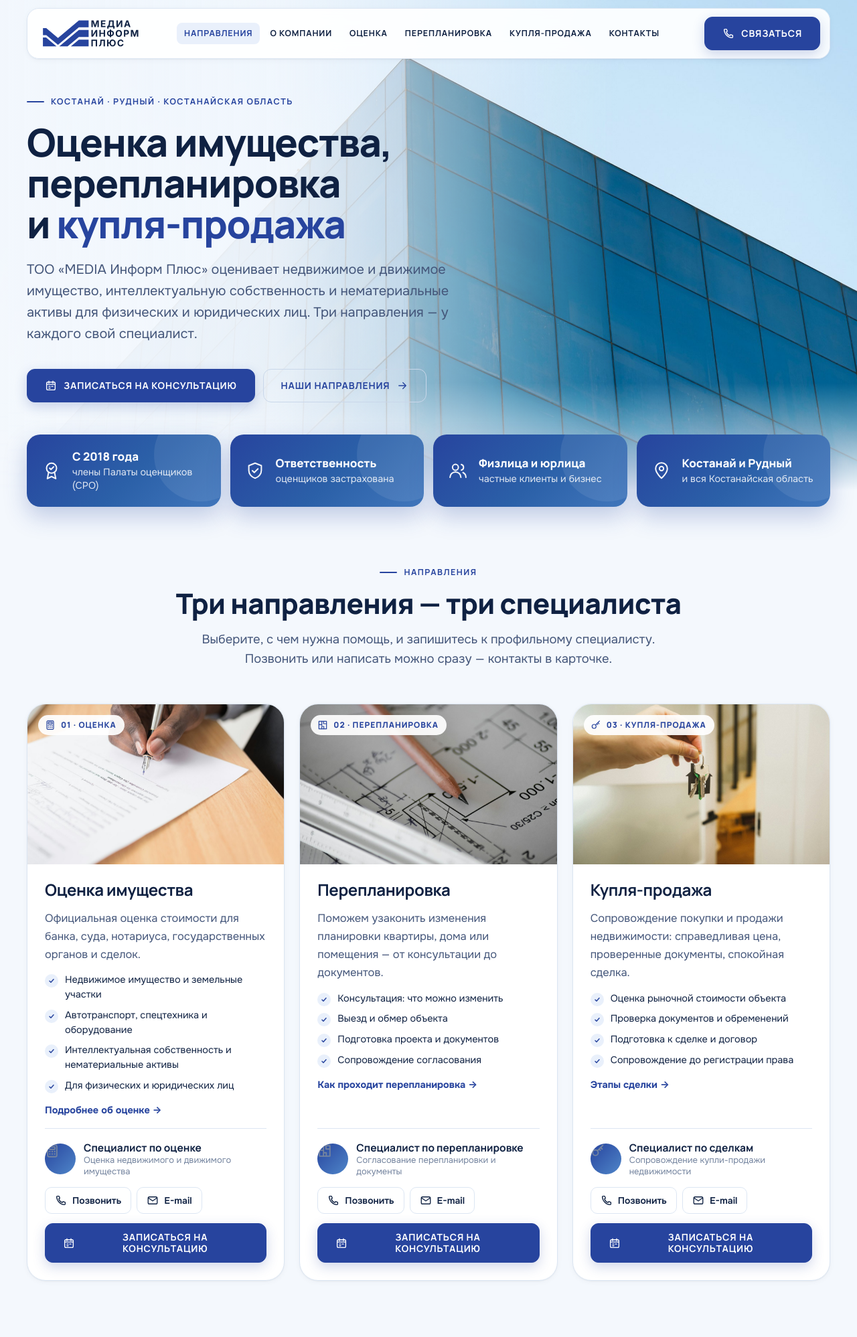
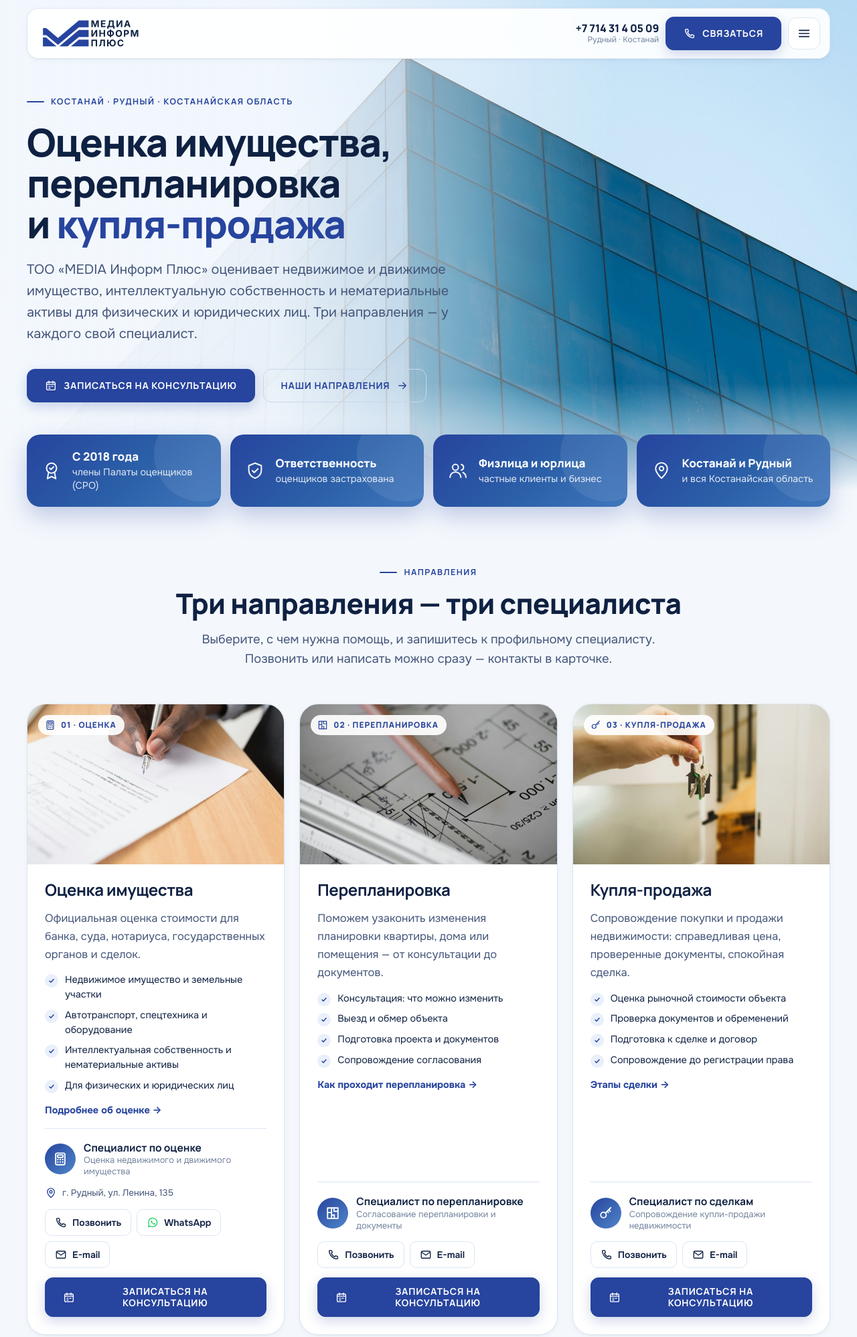
Before and after one commit to Ruslan-Imakanov/Agenstvo-nedvij, a PHP site: page / in a window 1280 px wide. Shown: the top 1997 px of the page at 67% size. Run offline with PHP 8.4, Linux system fonts and the light colour scheme.

Commit message:
mip: общий номер в шапке на любой ширине, контакты оценки, блок «Наши партнёры»
- Шапка: общий городской номер +7 714 31 4 05 09 виден всегда (раньше скрывался уже 1360 px —
  на телефонах и ноутбуках). Меню уходит в «бургер» уже 1360 px, на телефонах номер стоит
  на месте кнопки «Связаться»; проверено на ширинах 320–1440 без переполнения.
- Оценка: свой телефон и WhatsApp +7 708 341 35 60, почта, адрес (Рудный, ул. Ленина, 135)
  в карточке направления.
- Блок «Наши партнёры» перед контактами: ТОО «Успех Проект» (архитектор, перепланировка),
  данные — из site.config.js (partners), временный логотип в img/partners/.
- Номер и почта компании подставляются из конфига и туда, где внутри ссылки есть иконка.
- Аватар специалиста: иконка/инициалы снова по центру (правило подписи цепляло и аватар).

Co-Authored-By: Claude Opus 5.5 <noreply@anthropic.com>
Claude-Session: https://claude.ai/code/session_013c1q7rmAPBedykUTJ4EorK

```diff
--- a/public/app.js
+++ b/public/app.js
@@ -63,7 +63,8 @@ function whoHtml(s) {
 function renderSpecs() {
   $$('[data-spec]').forEach(box => {
     const s = contactsOf(box.dataset.spec);
-    box.innerHTML = `${whoHtml(s)}<div class="links">${linksHtml(s, { compact: true })}</div>
+    const addr = s.address ? `<p class="addr">${icon('pin')}${esc(s.address)}</p>` : '';
+    box.innerHTML = `${whoHtml(s)}${addr}<div class="links">${linksHtml(s, { compact: true })}</div>
       <button class="btn block" type="button" data-contact="${s.dir}">${icon('calendar')}Записаться на консультацию</button>`;
   });
   const list = $('[data-specs-list]');
@@ -76,9 +77,34 @@ function renderSpecs() {
       return `<div class="row"><span>${esc(s.title)}${s.name ? ' — ' + esc(s.name) : ''}</span>${link}</div>`;
     }).join('');
   }
-  $$('[data-co-phone]').forEach(a => { a.href = 'tel:' + SITE.company.phoneHref; if (!a.children.length) a.textContent = SITE.company.phone; });
-  $$('[data-co-email]').forEach(a => { a.href = 'mailto:' + SITE.company.email; if (!a.children.length) a.textContent = SITE.company.email; });
+  // Текст — в самой ссылке или, если внутри есть иконка, в её <b> (телефон) / <span> (почта)
+  $$('[data-co-phone]').forEach(a => { a.href = 'tel:' + SITE.company.phoneHref; const t = a.children.length ? $('b', a) : a; if (t) t.textContent = SITE.company.phone; });
+  $$('[data-co-email]').forEach(a => { a.href = 'mailto:' + SITE.company.email; const t = a.children.length ? $('span', a) : a; if (t) t.textContent = SITE.company.email; });
   $$('[data-co-hours]').forEach(el => { if (SITE.company.hours) el.textContent = SITE.company.hours; else el.hidden = true; });
+}
+
+// Блок «Наши партнёры»; без партнёров прячем и блок, и ссылки на него
+function renderPartners() {
+  const box = $('[data-partners]');
+  if (!box) return;
+  const list = SITE.partners || [];
+  [box.closest('section'), ...$$('a[href="#partners"]').map(a => a.closest('li') || a)]
+    .forEach(el => { el.style.display = list.length ? '' : 'none'; });
+  const phone = ph => {
+    const href = telHref(ph);
+    return href ? `<a class="chip-btn" href="tel:${href}">${icon('phone')}${esc(ph)}</a>` : `<span class="chip-btn">${icon('phone')}${esc(ph)}</span>`;
+  };
+  box.innerHTML = list.map(p => `<article class="partner${p.logo ? '' : ' no-logo'}">
+      ${p.logo ? `<div class="logo-box"><img src="img/${esc(p.logo)}" alt="Логотип ${esc(p.name)}" loading="lazy"></div>` : ''}
+      <div class="info">
+        ${p.role ? `<span class="tag">${esc(p.role)}</span>` : ''}
+        <h3>${esc(p.name)}</h3>
+        ${p.lead ? `<p class="lead">${esc(p.lead)}</p>` : ''}
+        ${p.services?.length ? `<ul class="ticks">${p.services.map(x => `<li>${esc(x)}</li>`).join('')}</ul>` : ''}
+        ${p.address ? `<p class="addr">${icon('pin')}${esc(p.address)}</p>` : ''}
+        <div class="links">${(p.phones || []).map(phone).join('')}${p.email ? `<a class="chip-btn" href="mailto:${esc(p.email)}">${icon('mail')}${esc(p.email)}</a>` : ''}</div>
+      </div>
+    </article>`).join('');
 }
 
 // ---------- Форма записи ----------
@@ -324,6 +350,7 @@ if ('IntersectionObserver' in window && !matchMedia('(prefers-reduced-motion: re
 
 // ---------- Старт ----------
 renderSpecs();
+renderPartners();
 $$('[data-inline-form]').forEach(box => { box.innerHTML = formHtml(box.dataset.inlineForm || 'valuation'); mountForm(box); });
 $$('[data-year]').forEach(el => { el.textContent = new Date().getFullYear(); });
 if (location.hash === '#contact') openModal();
--- a/public/index.html
+++ b/public/index.html
@@ -77,7 +77,7 @@
         <a href="#contacts">Контакты</a>
       </nav>
       <div class="tools">
-        <a class="h-phone" href="tel:+77143140509" data-co-phone><b>8 71431 4 05 09</b><span>Рудный · Костанай</span></a>
+        <a class="h-phone" href="tel:+77143140509" data-co-phone><b>+7 714 31 4 05 09</b><span>Рудный · Костанай</span></a>
         <button class="btn btn-contact" type="button" data-contact><svg class="ic" aria-hidden="true"><use href="#i-phone"/></svg><span class="txt">Связаться</span></button>
         <button class="burger" type="button" data-menu aria-expanded="false" aria-controls="mnav" aria-label="Открыть меню"><svg class="ic" aria-hidden="true"><use href="#i-menu"/></svg></button>
       </div>
@@ -95,10 +95,11 @@
     <a href="#replan">Перепланировка<svg class="ic" aria-hidden="true"><use href="#i-chevron"/></svg></a>
     <a href="#deals">Купля-продажа<svg class="ic" aria-hidden="true"><use href="#i-chevron"/></svg></a>
     <a href="#faq">Вопросы и ответы<svg class="ic" aria-hidden="true"><use href="#i-chevron"/></svg></a>
+    <a href="#partners">Партнёры<svg class="ic" aria-hidden="true"><use href="#i-chevron"/></svg></a>
     <a href="#contacts">Контакты<svg class="ic" aria-hidden="true"><use href="#i-chevron"/></svg></a>
   </nav>
   <div class="foot">
-    <a class="tel" href="tel:+77143140509" data-co-phone>8 71431 4 05 09</a>
+    <a class="tel" href="tel:+77143140509" data-co-phone>+7 714 31 4 05 09</a>
     <small>Костанай, ул. Тауэлсиздик, 70 · Рудный, ул. Ленина, 135</small>
     <button class="btn block" type="button" data-contact><svg class="ic" aria-hidden="true"><use href="#i-calendar"/></svg>Записаться на консультацию</button>
   </div>
@@ -430,7 +431,7 @@
         <details class="qa"><summary>Работаете ли вы с юридическими лицами?<span class="pm"><svg class="ic" aria-hidden="true"><use href="#i-plus"/></svg></span></summary>
           <div class="a">Да. Наши клиенты — крупные предприятия региона, малый и средний бизнес, а также частные лица Рудного, Костаная и Костанайской области.</div></details>
         <details class="qa"><summary>Где вы находитесь?<span class="pm"><svg class="ic" aria-hidden="true"><use href="#i-plus"/></svg></span></summary>
-          <div class="a">Костанай, ул. Тауэлсиздик, д. 70, вп. 43 и Рудный, ул. Ленина, 135. Телефон: <a href="tel:+77143140509" data-co-phone>8 71431 4 05 09</a>.</div></details>
+          <div class="a">Костанай, ул. Тауэлсиздик, д. 70, вп. 43 и Рудный, ул. Ленина, 135. Телефон: <a href="tel:+77143140509" data-co-phone>+7 714 31 4 05 09</a>.</div></details>
       </div>
     </div>
   </section>
@@ -454,6 +455,17 @@
     </div>
   </section>
 
+  <!-- Партнёры (карточки — из site.config.js) -->
+  <section class="section white" id="partners" aria-labelledby="partners-title">
+    <div class="wrap">
+      <div class="head center reveal">
+        <span class="eyebrow">Партнёры</span>
+        <h2 id="partners-title">Наши партнёры</h2>
+      </div>
+      <div class="partners reveal-group" data-partners></div>
+    </div>
+  </section>
+
   <!-- Контакты -->
   <section class="section tight" id="contacts" aria-labelledby="contacts-title">
     <div class="wrap">
@@ -466,7 +478,7 @@
         <div class="office main">
           <div class="lines">
             <span class="city">Связаться с нами</span>
-            <a class="c-line" href="tel:+77143140509" data-co-phone><svg class="ic" aria-hidden="true"><use href="#i-phone"/></svg><b>8 71431 4 05 09</b></a>
+            <a class="c-line" href="tel:+77143140509" data-co-phone><svg class="ic" aria-hidden="true"><use href="#i-phone"/></svg><b>+7 714 31 4 05 09</b></a>
             <a class="c-line" href="mailto:mediaocenka@mail.ru" data-co-email><svg class="ic" aria-hidden="true"><use href="#i-mail"/></svg><span>mediaocenka@mail.ru</span></a>
             <span class="c-line" data-co-hours hidden></span>
           </div>
@@ -510,12 +522,13 @@
           <li><a href="#replan">Перепланировка</a></li>
           <li><a href="#deals">Купля-продажа</a></li>
           <li><a href="#faq">Вопросы и ответы</a></li>
+          <li><a href="#partners">Партнёры</a></li>
         </ul>
       </div>
       <div>
         <h4>Контакты</h4>
         <ul>
-          <li><a href="tel:+77143140509" data-co-phone>8 71431 4 05 09</a></li>
+          <li><a href="tel:+77143140509" data-co-phone>+7 714 31 4 05 09</a></li>
           <li><a href="mailto:mediaocenka@mail.ru" data-co-email>mediaocenka@mail.ru</a></li>
           <li>г. Костанай, ул. Тауэлсиздик, д. 70, вп. 43</li>
           <li>г. Рудный, ул. Ленина, 135</li>
--- a/public/site.config.js
+++ b/public/site.config.js
@@ -6,13 +6,14 @@
 // и WhatsApp сайт соберёт сам. WhatsApp — номер, к которому он привязан (можно тот же, что телефон).
 // Telegram и Instagram — имя без @ (например, «media_ocenka»).
 // Фото специалиста — файл в папке img/team/ (квадратное, от 300×300), например «team/ivanova.jpg».
+// Адрес специалиста — где он принимает; показывается в карточке направления.
 
 export const SITE = {
   company: {
     name: 'MEDIA Информ Плюс',
     legal: 'ТОО «MEDIA Информ Плюс»',
     bin: '',
-    phone: '8 71431 4 05 09',
+    phone: '+7 714 31 4 05 09',  // общий городской номер, стоит в шапке сайта
     phoneHref: '+77143140509',   // городской номер Рудного: 8 (71431) 4-05-09
     email: 'mediaocenka@mail.ru',
     hours: '',                   // например «Пн–Пт, 9:00–18:00»
@@ -30,11 +31,12 @@ export const SITE = {
       about: 'Оценка недвижимого и движимого имущества',
       name: '',        // ФИО, например «Айгерим Сапарова»
       photo: '',
-      phone: '',
-      whatsapp: '',
+      phone: '+7 708 341 35 60',
+      whatsapp: '+7 708 341 35 60',  // на этот номер позже подключат CRM
       telegram: '',
       instagram: '',
-      email: ''
+      email: 'mediaocenka@mail.ru',
+      address: 'г. Рудный, ул. Ленина, 135'
     },
     replan: {
       title: 'Перепланировка',
@@ -46,7 +48,8 @@ export const SITE = {
       whatsapp: '',
       telegram: '',
       instagram: '',
-      email: ''
+      email: '',
+      address: ''
     },
     deals: {
       title: 'Купля-продажа',
@@ -58,9 +61,30 @@ export const SITE = {
       whatsapp: '',
       telegram: '',
       instagram: '',
-      email: ''
+      email: '',
+      address: ''
     }
   },
+
+  // Блок «Наши партнёры». Логотип — файл в папке img/partners/. Новый партнёр — ещё один объект
+  // в списке; пустой список — блок на сайте не показывается.
+  partners: [
+    {
+      name: 'ТОО «Успех Проект»',
+      role: 'Архитектор · перепланировка',
+      logo: 'partners/uspekh-proekt.jpg',   // временный, клиент пришлёт новый
+      lead: 'Поможет вам узаконить перепланировку квартиры:',
+      services: [
+        'Обследование строительных конструкций недвижимости',
+        'Получение архитектурно-планировочного задания',
+        'Изготовление проектов',
+        'Изготовление и согласование акта ввода в эксплуатацию'
+      ],
+      address: 'г. Рудный, ул. Ленина, 135, каб. 9',
+      phones: ['+7 714 31 4 09 88', '+7 701 524 73 72', '+7 747 648 63 55'],
+      email: 'galinaserb@bk.ru'
+    }
+  ],
 
   // Куда уходит заявка из формы. Воркер (worker.js) пересылает её в Telegram, когда в настройках
   // Cloudflare заданы TG_TOKEN и TG_CHAT. Пока они не заданы, после отправки посетитель
--- a/public/styles.css
+++ b/public/styles.css
@@ -118,7 +118,7 @@ ul, ol { margin: 0; padding: 0; }
 .logo img { height: 42px; width: auto; }
 .nav { display: flex; align-items: center; gap: 4px; margin: 0 auto; min-width: 0; }
 .nav a {
-  padding: 10px 11px; border-radius: 8px; color: var(--ink); white-space: nowrap;
+  padding: 10px 8px; border-radius: 8px; color: var(--ink); white-space: nowrap;
   font: 700 12.5px/1 var(--font-head); letter-spacing: .07em; text-transform: uppercase;
   transition: color .2s, background .2s;
 }
@@ -282,7 +290,9 @@ ul, ol { margin: 0; padding: 0; }
 .ava img { width: 100%; height: 100%; object-fit: cover; }
 .ava .ic { width: 22px; height: 22px; stroke-width: 2; }
 .spec .who b { display: block; font: 700 15.5px/1.3 var(--font-head); }
-.spec .who span { display: block; font-size: 13px; color: var(--ink-3); line-height: 1.35; }
+.spec .who > div > span { display: block; font-size: 13px; color: var(--ink-3); line-height: 1.35; }
+.spec .addr { display: flex; align-items: flex-start; gap: 8px; font-size: 13.5px; line-height: 1.4; color: var(--ink-2); }
+.spec .addr .ic { width: 18px; height: 18px; color: var(--brand); }
 .links { display: flex; flex-wrap: wrap; gap: 8px; }
 @media (max-width: 1020px) { .dirs { grid-template-columns: minmax(0, 1fr); max-width: 640px; margin: 0 auto; } }
 
```
Also changed, not shown: other parts of public/styles.css (+34 -5 lines), CLAUDE.md (+8 -4 lines), README.md, public/img/partners/uspekh-proekt.jpg (added).
